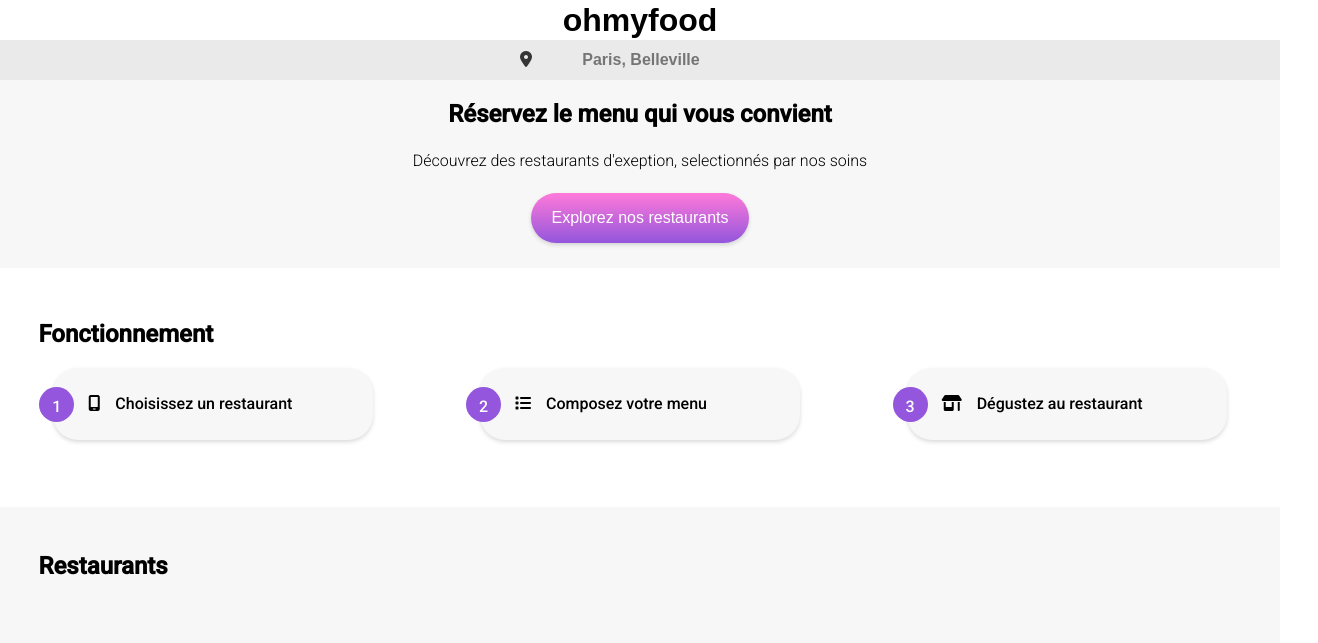
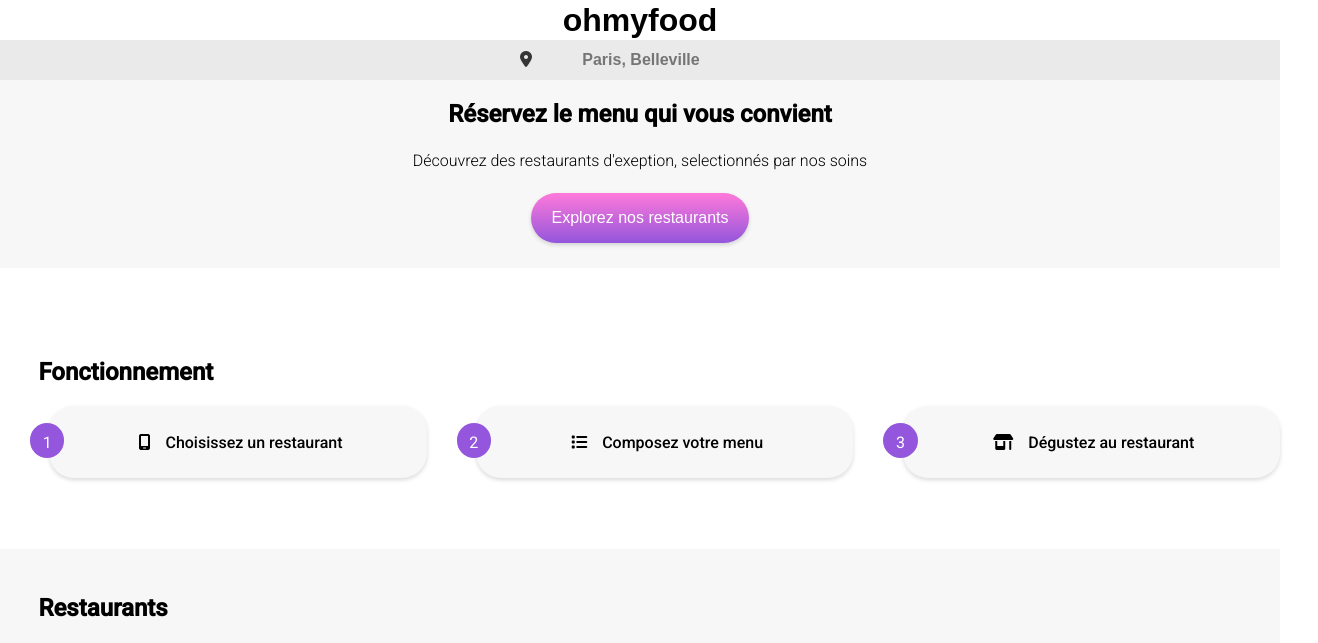
Before and after one commit to tsboudot/projet_4, a website: page index.html in a window 1280 px wide. Shown: the top 643 px of the page, 1318 px wide, since content can reach past the window. Drawn offline with Linux system fonts and the light colour scheme; a web font is replaced by a local one.

Commit message:
Version Soutenance /

```diff
--- a/index.html
+++ b/index.html
@@ -15,7 +15,7 @@
   <div class="loader "></div>
     <header>
       <h1 class="headerlogo">ohmyfood</h1>
-        <div class ="localisation"><i class="fa-solid fa-location-dot smallIc"></i><input type="search" placeholder="Paris, Belleville"></div></div>
+        <div class ="localisation"><i class="fa-solid fa-location-dot smallIc"></i><input type="search" placeholder="Paris, Belleville"></div>
         <div class="explor">
             <h2>Réservez le menu qui vous convient</h2>
             <p>Découvrez des restaurants d'exeption, selectionnés par nos soins</p>
@@ -23,13 +23,12 @@
         </div>
     </header>
     <main>
-    </div>
         <div class="fonctionnement">
             <h2>Fonctionnement</h2>
             <div class="fonctionnement-container">
-            <button><div class="puce">1</div><i class="fa-solid fa-mobile-screen"></i>Choisissez un restaurant</button>
-            <button><div class="puce">2</div><i class="fa-solid fa-list"></i>Composez votre menu</button>
-            <button><div class="puce">3</div><i class="fa-solid fa-shop"></i>Dégustez au restaurant </button>
+              <div class="contenant_btn"><div class="puce">1</div><button><i class="fa-solid fa-mobile-screen"></i>Choisissez un restaurant</button></div>
+              <div class="contenant_btn"><div class="puce">2</div><button><i class="fa-solid fa-list"></i>Composez votre menu</button></div>
+              <div class="contenant_btn"><div class="puce">3</div><button><i class="fa-solid fa-shop"></i>Dégustez au restaurant </button></div>
           </div></div>
         <section class="indexSection"><div class="Restaurants">
             <h2>Restaurants</h2>
--- a/styles/components/_butons.scss
+++ b/styles/components/_butons.scss
@@ -3,20 +3,15 @@
         @extend %roboto;
         @extend %fontW500;
         @extend %fontS16;
-        border-radius: 25px;
-        height: 72px;
-        box-shadow: 0px 2px 4px rgba(0, 0, 0, 0.15);
-        text-align: start;
-        padding-left: 10%;
+
         background-color: $lightGrey;
-        border: none;
-        width: 85%;
-        max-width: 850px;
-        min-width: 240px;
-        margin: 10px 10%;
+        width: 100%;
         position: relative;
         transition: background-color 250ms;
         @extend %text-center;
+        border: none;
+        border-radius: 25px;
+        box-shadow: 0px 2px 4px rgba(0, 0, 0, 0.15);
 
     }
     .buttonPink{
--- a/styles/components/_puce.scss
+++ b/styles/components/_puce.scss
@@ -2,12 +2,24 @@
     background-color: $primary;
     height: 15px;
     width: 15px;
-    position: absolute;
-    top: 19px;
-    left: -14px;
+    margin-top: 17px;
+    margin-right: -15px;
     border-radius: 25px;
     text-align: center;
     justify-content: center;
     color: white;
     padding: 10px;
+    z-index: 2;
 }
+.contenant_btn{
+    display: flex;
+
+        height: 72px;
+        text-align: start;
+        padding-left: 10%;
+        border: none;
+        width: 85%;
+        max-width: 850px;
+        min-width: 240px;
+        margin: 10px 10%;
+}
--- a/styles/components/media_Q/_media_Q.scss
+++ b/styles/components/media_Q/_media_Q.scss
@@ -1,8 +1,8 @@
 @media screen and (min-width: 992px)
 {
-    .fonctionnement button
+    .contenant_btn
     {
-        width: 25%;
+
         margin: 0;
         padding-left: 30px;
     }
--- a/styles/layouts/_fonctionnement.scss
+++ b/styles/layouts/_fonctionnement.scss
@@ -19,10 +19,12 @@
         margin-right: 15%;
     }
     padding-bottom: 35px;
-    padding: 3%px;
+    padding: 3%;
 }
 .fonctionnement-container{
     display: flex;
     flex-direction: column;
     width: 100%;
+    justify-content: center;
+    align-items: center;
 }
```
Also changed, not shown: styles/style.css, 1 other file.
